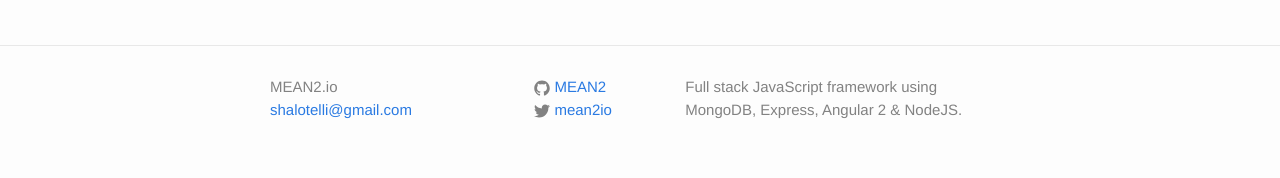
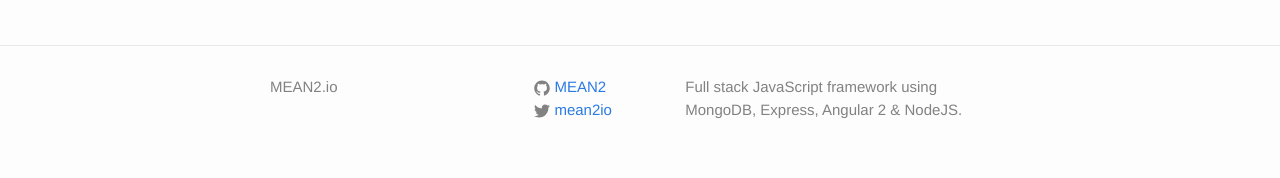
Before and after one commit to MEAN2/mean2.github.io, a Jekyll site: the page built from index.md, in a window 1280 px wide. Shown: the part 1003-1181 px from the top of the page. Built offline with Jekyll 4.4.1, drawn with Linux system fonts in a browser that asks for light colours.

Commit message:
remove site email

```diff
--- a/_config.yml
+++ b/_config.yml
@@ -14,7 +14,6 @@
 # You can create any custom variable you would like, and they will be accessible
 # in the templates via {{ site.myvariable }}.
 title: MEAN2.io
-email: shalotelli@gmail.com
 description: > # this means to ignore newlines until "baseurl:"
   Full stack JavaScript framework using MongoDB, Express, Angular 2 & NodeJS.
 baseurl: "" # the subpath of your site, e.g. /blog
```
